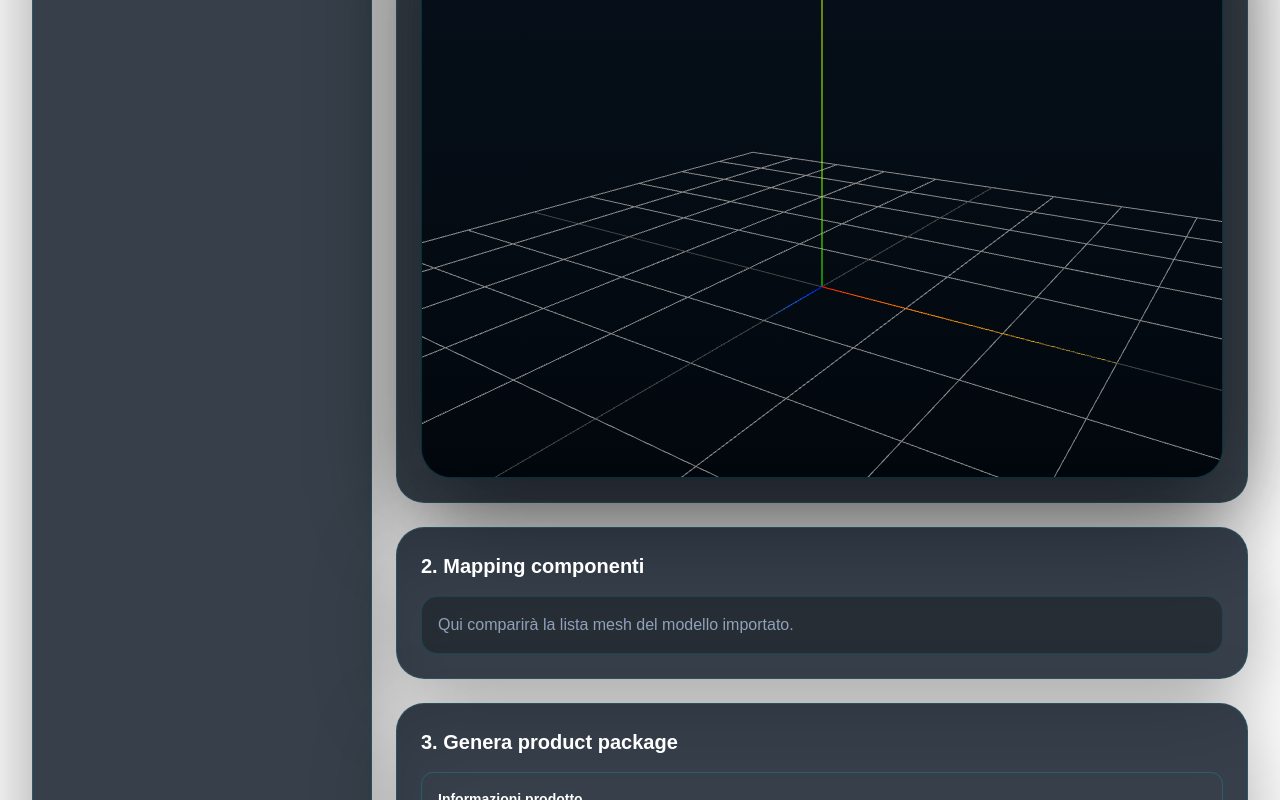
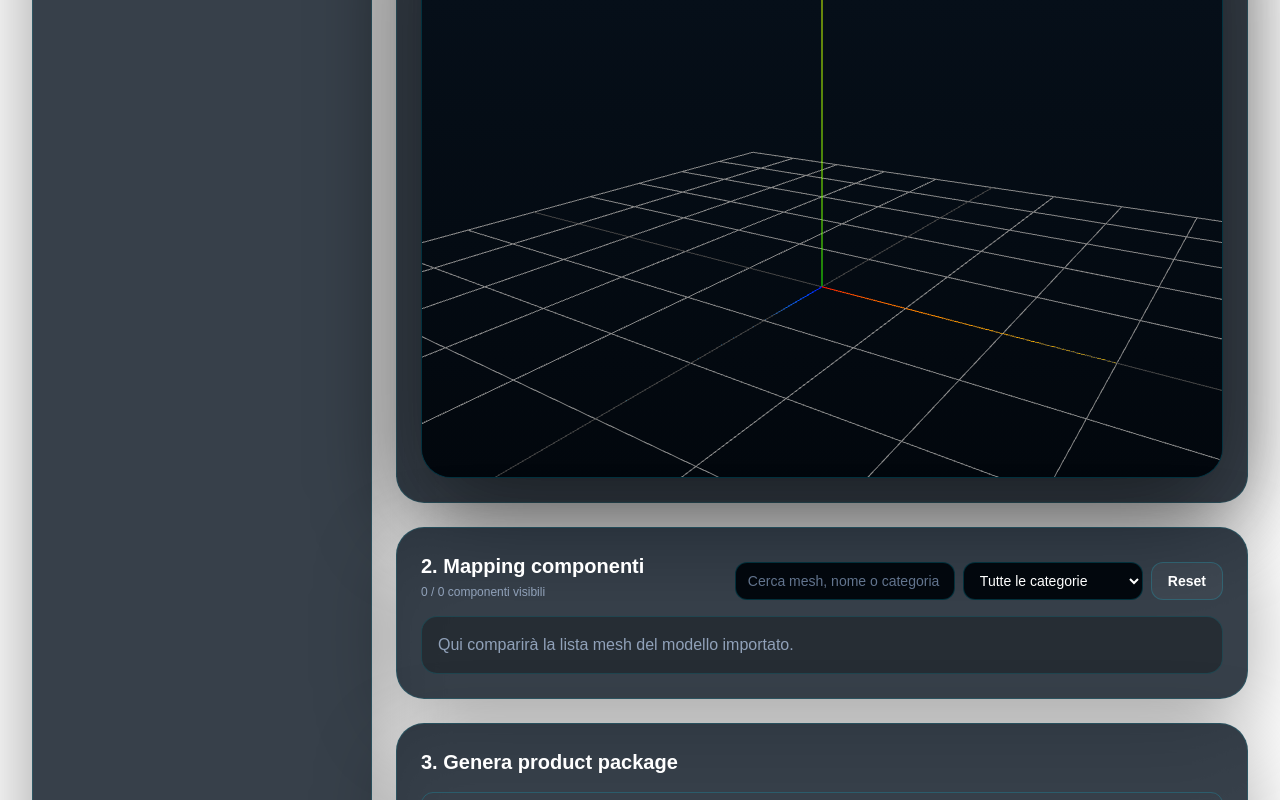
Before and after one commit to ippolitielvis-sketch/bagastudio-core, a Next.js app: page /admin-panel in a window 1280 px wide. Shown: the part 894-1694 px from the top of the page. Built offline with nearby package versions, Linux system fonts and the light colour scheme.

Commit message:
BagaStudio Core - admin mapper UX and capability toggles stable

```diff
--- a/app/admin-panel/page.tsx
+++ b/app/admin-panel/page.tsx
@@ -788,6 +788,8 @@ const [modelPreviewUrl, setModelPreviewUrl] = useState("");
 const [modelDataUrl, setModelDataUrl] = useState("");
 const [selectedMeshName, setSelectedMeshName] = useState("");
 const [selectedMeshPulse, setSelectedMeshPulse] = useState(0);
+const [mapperSearch, setMapperSearch] = useState("");
+const [mapperCategoryFilter, setMapperCategoryFilter] = useState("all");
 const [modelRotationY, setModelRotationY] = useState(0);
 const [meshThumbnails, setMeshThumbnails] = useState<Record<string, string>>({});
 const [backupStatus, setBackupStatus] = useState<string>(ADMIN_I18N.it.noAutosaveLoaded);
@@ -823,6 +825,56 @@ function selectMeshCard(meshName: string) {
     });
   });
 }
+
+
+function updateMeshConfig(meshName: string, patch: Partial<MeshConfig>) {
+  if (!meshName) return;
+
+  setMeshList((current) =>
+    current.map((item) =>
+      item.meshName === meshName ? { ...item, ...patch } : item
+    )
+  );
+}
+
+const mapperCategories = useMemo(() => {
+  const categories = Array.from(
+    new Set(meshList.map((mesh) => mesh.category || "component"))
+  );
+  return categories.sort((a, b) => a.localeCompare(b));
+}, [meshList]);
+
+const filteredMapperMeshes = useMemo(() => {
+  const query = mapperSearch.trim().toLowerCase();
+
+  return meshList
+    .map((mesh, index) => ({ mesh, index }))
+    .filter(({ mesh }) => {
+      const category = mesh.category || "component";
+      const matchesCategory =
+        mapperCategoryFilter === "all" || category === mapperCategoryFilter;
+
+      const matchesSearch =
+        query.length === 0 ||
+        mesh.meshName.toLowerCase().includes(query) ||
+        mesh.displayName.toLowerCase().includes(query) ||
+        category.toLowerCase().includes(query);
+
+      return matchesCategory && matchesSearch;
+    });
+}, [meshList, mapperSearch, mapperCategoryFilter]);
+
+const groupedMapperMeshes = useMemo(() => {
+  const groups = new Map<string, Array<{ mesh: MeshConfig; index: number }>>();
+
+  filteredMapperMeshes.forEach((item) => {
+    const category = item.mesh.category || "component";
+    if (!groups.has(category)) groups.set(category, []);
+    groups.get(category)?.push(item);
+  });
+
+  return Array.from(groups.entries()).sort(([a], [b]) => a.localeCompare(b));
+}, [filteredMapperMeshes]);
 
 const buildAdminBackup = (includeHeavyModelData = true) => ({
   schema: "bagastudio-admin-backup",
@@ -1314,18 +1366,74 @@ insertOffsetZ: "1",
   </div>
 </section>
         <section className="rounded-[28px] border border-cyan-400/15 bg-[#06111d]/80 p-6 shadow-[0_25px_80px_rgba(0,0,0,0.34)] backdrop-blur-xl">
-          <h2 className="text-xl font-semibold mb-4">
-            {adminT.mapping}
-          </h2>
+          <div className="mb-4 flex flex-col gap-3 xl:flex-row xl:items-end xl:justify-between">
+            <div>
+              <h2 className="text-xl font-semibold">
+                {adminT.mapping}
+              </h2>
+              <p className="mt-1 text-xs text-slate-400">
+                {filteredMapperMeshes.length} / {meshList.length} componenti visibili
+              </p>
+            </div>
+
+            <div className="grid gap-2 sm:grid-cols-[minmax(220px,1fr)_180px_auto]">
+              <input
+                value={mapperSearch}
+                onChange={(event) => setMapperSearch(event.target.value)}
+                placeholder="Cerca mesh, nome o categoria"
+                className="rounded-xl border border-cyan-400/20 bg-[#02070d] px-3 py-2 text-sm text-white outline-none transition placeholder:text-slate-500 focus:border-cyan-300"
+              />
+
+              <select
+                value={mapperCategoryFilter}
+                onChange={(event) => setMapperCategoryFilter(event.target.value)}
+                className="rounded-xl border border-cyan-400/20 bg-[#02070d] px-3 py-2 text-sm text-white outline-none transition focus:border-cyan-300"
+              >
+                <option value="all">Tutte le categorie</option>
+                {mapperCategories.map((category) => (
+                  <option key={category} value={category}>
+                    {category}
+                  </option>
+                ))}
+              </select>
+
+              <button
+                type="button"
+                onClick={() => {
+                  setMapperSearch("");
+                  setMapperCategoryFilter("all");
+                }}
+                className="rounded-xl border border-cyan-400/20 bg-white/[0.04] px-4 py-2 text-sm font-bold text-white transition hover:border-cyan-300/50 hover:bg-cyan-400/10"
+              >
+                Reset
+              </button>
+            </div>
+          </div>
 
           <div className="rounded-2xl border border-cyan-400/15 bg-black/30 p-4">
   {meshList.length === 0 ? (
     <p className="text-slate-400">
       {adminT.emptyMesh}
     </p>
+  ) : filteredMapperMeshes.length === 0 ? (
+    <p className="text-slate-400">
+      Nessun componente trovato con i filtri attuali.
+    </p>
   ) : (
-    <div className="space-y-2">
-      {meshList.map((mesh, index) => (
+    <div className="space-y-4">
+      {groupedMapperMeshes.map(([category, items]) => (
+        <div key={category} className="rounded-2xl border border-cyan-400/10 bg-white/[0.02] p-3">
+          <div className="mb-3 flex items-center justify-between gap-3">
+            <span className="rounded-full border border-cyan-300/30 bg-cyan-400/10 px-3 py-1 text-[11px] font-black uppercase tracking-wide text-cyan-200">
+              {category}
+            </span>
+            <span className="text-xs text-slate-500">
+              {items.length} componenti
+            </span>
+          </div>
+
+          <div className="space-y-2">
+            {items.map(({ mesh, index }) => (
  <div
   key={index}
   ref={(el) => {
@@ -1363,11 +1471,13 @@ insertOffsetZ: "1",
   }}
   value={mesh.displayName}
       onChange={(e) => {
-        const updated = [...meshList];
-        updated[index].displayName = e.target.value;
-        updated[index].category = updated[index].category || guessComponentCategory(e.target.value);
-        setMeshList(updated);
+        const nextDisplayName = e.target.value;
+        updateMeshConfig(mesh.meshName, {
+          displayName: nextDisplayName,
+          category: mesh.category || guessComponentCategory(nextDisplayName),
+        });
       }}
+      onClick={(e) => e.stopPropagation()}
       className="w-full rounded-lg bg-[#02070d] border border-cyan-400/20 px-3 py-2 text-white"
     />
 
@@ -1377,10 +1487,9 @@ insertOffsetZ: "1",
         <select
           value={mesh.category || "component"}
           onChange={(e) => {
-            const updated = [...meshList];
-            updated[index].category = e.target.value;
-            setMeshList(updated);
+            updateMeshConfig(mesh.meshName, { category: e.target.value });
           }}
+          onClick={(e) => e.stopPropagation()}
           className="mt-1 w-full rounded-lg bg-[#02070d] border border-cyan-400/20 px-3 py-2 text-white text-sm"
         >
           <option value="panel">Panel</option>
@@ -1404,10 +1513,9 @@ insertOffsetZ: "1",
           type="checkbox"
           checked={mesh.supportsAccessories !== false}
           onChange={(e) => {
-            const updated = [...meshList];
-            updated[index].supportsAccessories = e.target.checked;
-            setMeshList(updated);
+            updateMeshConfig(mesh.meshName, { supportsAccessories: e.target.checked });
           }}
+          onClick={(e) => e.stopPropagation()}
         />
         {adminT.supportsAccessories}
       </label>
@@ -1419,10 +1527,9 @@ insertOffsetZ: "1",
   type="checkbox"
   checked={mesh.selectable}
   onChange={(e) => {
-    const updated = [...meshList];
-    updated[index].selectable = e.target.checked;
-    setMeshList(updated);
+    updateMeshConfig(mesh.meshName, { selectable: e.target.checked });
   }}
+  onClick={(e) => e.stopPropagation()}
 />
     {adminT.selectable}
   </label>
@@ -1432,10 +1539,9 @@ insertOffsetZ: "1",
   type="checkbox"
   checked={mesh.visible}
   onChange={(e) => {
-    const updated = [...meshList];
-    updated[index].visible = e.target.checked;
-    setMeshList(updated);
+    updateMeshConfig(mesh.meshName, { visible: e.target.checked });
   }}
+  onClick={(e) => e.stopPropagation()}
 />
     {adminT.visible}
   </label>
@@ -1445,10 +1551,9 @@ insertOffsetZ: "1",
   type="checkbox"
   checked={mesh.compatibleLed}
   onChange={(e) => {
-    const updated = [...meshList];
-    updated[index].compatibleLed = e.target.checked;
-    setMeshList(updated);
+    updateMeshConfig(mesh.meshName, { compatibleLed: e.target.checked });
   }}
+  onClick={(e) => e.stopPropagation()}
 />
     {adminT.ledCompatible}
   </label>
@@ -1458,10 +1563,9 @@ insertOffsetZ: "1",
   type="checkbox"
   checked={mesh.compatibleInsert}
   onChange={(e) => {
-    const updated = [...meshList];
-    updated[index].compatibleInsert = e.target.checked;
-    setMeshList(updated);
+    updateMeshConfig(mesh.meshName, { compatibleInsert: e.target.checked });
   }}
+  onClick={(e) => e.stopPropagation()}
 />
     {adminT.insertCompatible}
   </label>
@@ -1473,10 +1577,9 @@ insertOffsetZ: "1",
       <select
         value={mesh.ledPosition}
         onChange={(e) => {
-          const updated = [...meshList];
-          updated[index].ledPosition = e.target.value;
-          setMeshList(updated);
+          updateMeshConfig(mesh.meshName, { ledPosition: e.target.value });
         }}
+        onClick={(e) => e.stopPropagation()}
         className="mt-1 w-full rounded-lg bg-[#02070d] border border-cyan-400/20 px-3 py-2 text-white text-sm"
       >
         <option value="front">Front</option>
@@ -1491,10 +1594,9 @@ insertOffsetZ: "1",
         type="number"
         value={mesh.ledFrontOffset}
         onChange={(e) => {
-          const updated = [...meshList];
-          updated[index].ledFrontOffset = e.target.value;
-          setMeshList(updated);
+          updateMeshConfig(mesh.meshName, { ledFrontOffset: e.target.value });
         }}
+        onClick={(e) => e.stopPropagation()}
         className="mt-1 w-full rounded-lg bg-[#02070d] border border-cyan-400/20 px-3 py-2 text-white text-sm"
       />
     </div>
@@ -1505,10 +1607,9 @@ insertOffsetZ: "1",
         type="number"
         value={mesh.ledSideMargin}
         onChange={(e) => {
-          const updated = [...meshList];
-          updated[index].ledSideMargin = e.target.value;
-          setMeshList(updated);
+          updateMeshConfig(mesh.meshName, { ledSideMargin: e.target.value });
         }}
+        onClick={(e) => e.stopPropagation()}
         className="mt-1 w-full rounded-lg bg-[#02070d] border border-cyan-400/20 px-3 py-2 text-white text-sm"
       />
     </div>
@@ -1519,10 +1620,9 @@ insertOffsetZ: "1",
         type="number"
         value={mesh.ledYOffset}
         onChange={(e) => {
-          const updated = [...meshList];
-          updated[index].ledYOffset = e.target.value;
-          setMeshList(updated);
+          updateMeshConfig(mesh.meshName, { ledYOffset: e.target.value });
         }}
+        onClick={(e) => e.stopPropagation()}
         className="mt-1 w-full rounded-lg bg-[#02070d] border border-cyan-400/20 px-3 py-2 text-white text-sm"
       />
     </div>
@@ -1534,10 +1634,9 @@ insertOffsetZ: "1",
     <input
       value={mesh.materialSlots}
       onChange={(e) => {
-        const updated = [...meshList];
-        updated[index].materialSlots = e.target.value;
-        setMeshList(updated);
+        updateMeshConfig(mesh.meshName, { materialSlots: e.target.value });
       }}
+      onClick={(e) => e.stopPropagation()}
       placeholder="main, top, frontale"
       className="mt-1 w-full rounded-lg bg-[#02070d] border border-cyan-400/20 px-3 py-2 text-white text-sm"
     />
@@ -1548,10 +1647,9 @@ insertOffsetZ: "1",
     <input
       value={mesh.compatibleAccessories}
       onChange={(e) => {
-        const updated = [...meshList];
-        updated[index].compatibleAccessories = e.target.value;
-        setMeshList(updated);
+        updateMeshConfig(mesh.meshName, { compatibleAccessories: e.target.value });
       }}
+      onClick={(e) => e.stopPropagation()}
       placeholder="led, inserto, maniglia"
       className="mt-1 w-full rounded-lg bg-[#02070d] border border-cyan-400/20 px-3 py-2 text-white text-sm"
     />
@@ -1559,6 +1657,9 @@ insertOffsetZ: "1",
 </div>
   </div>
 ))}
+          </div>
+        </div>
+      ))}
     </div>
   )}
 </div>
```
